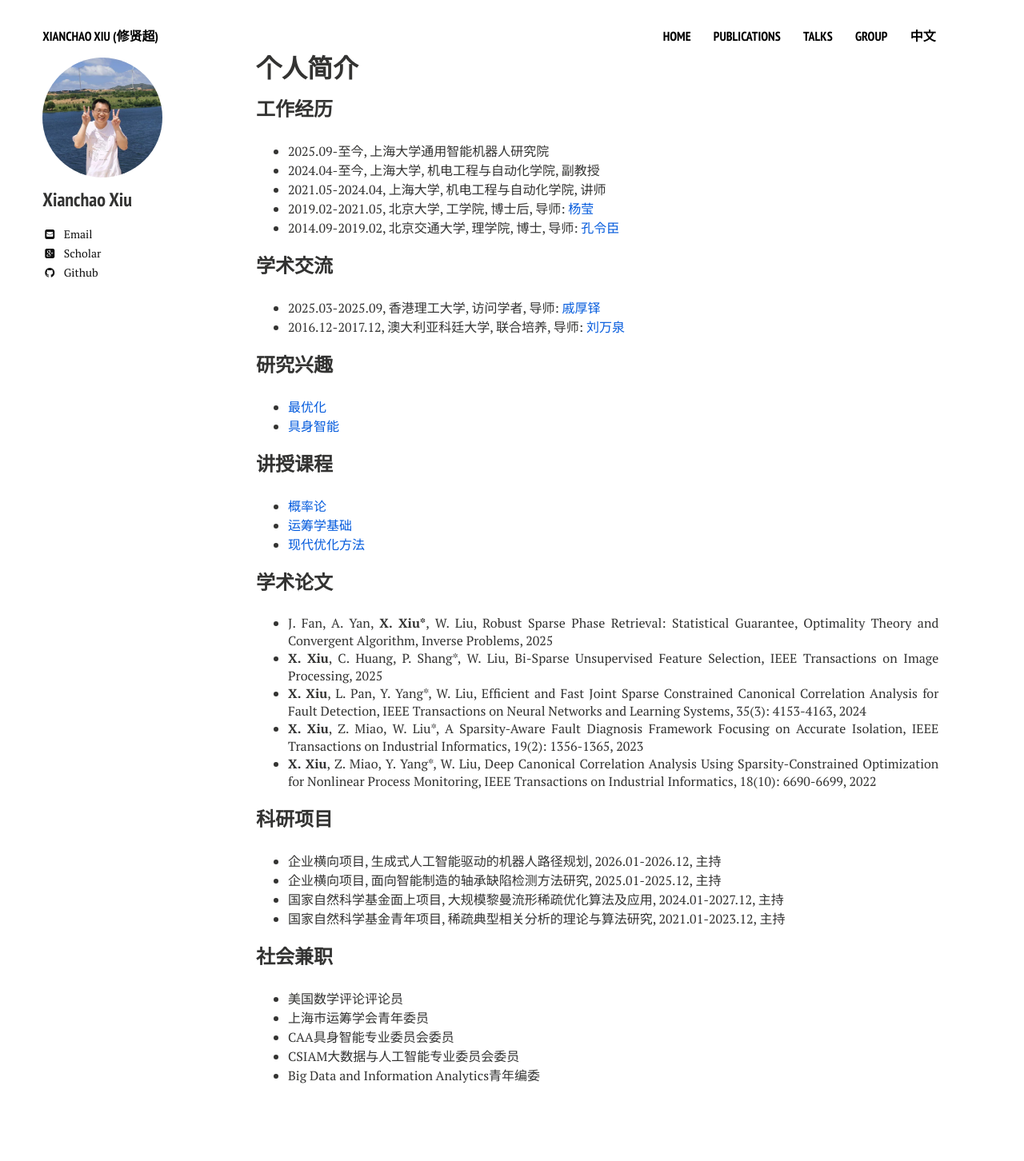
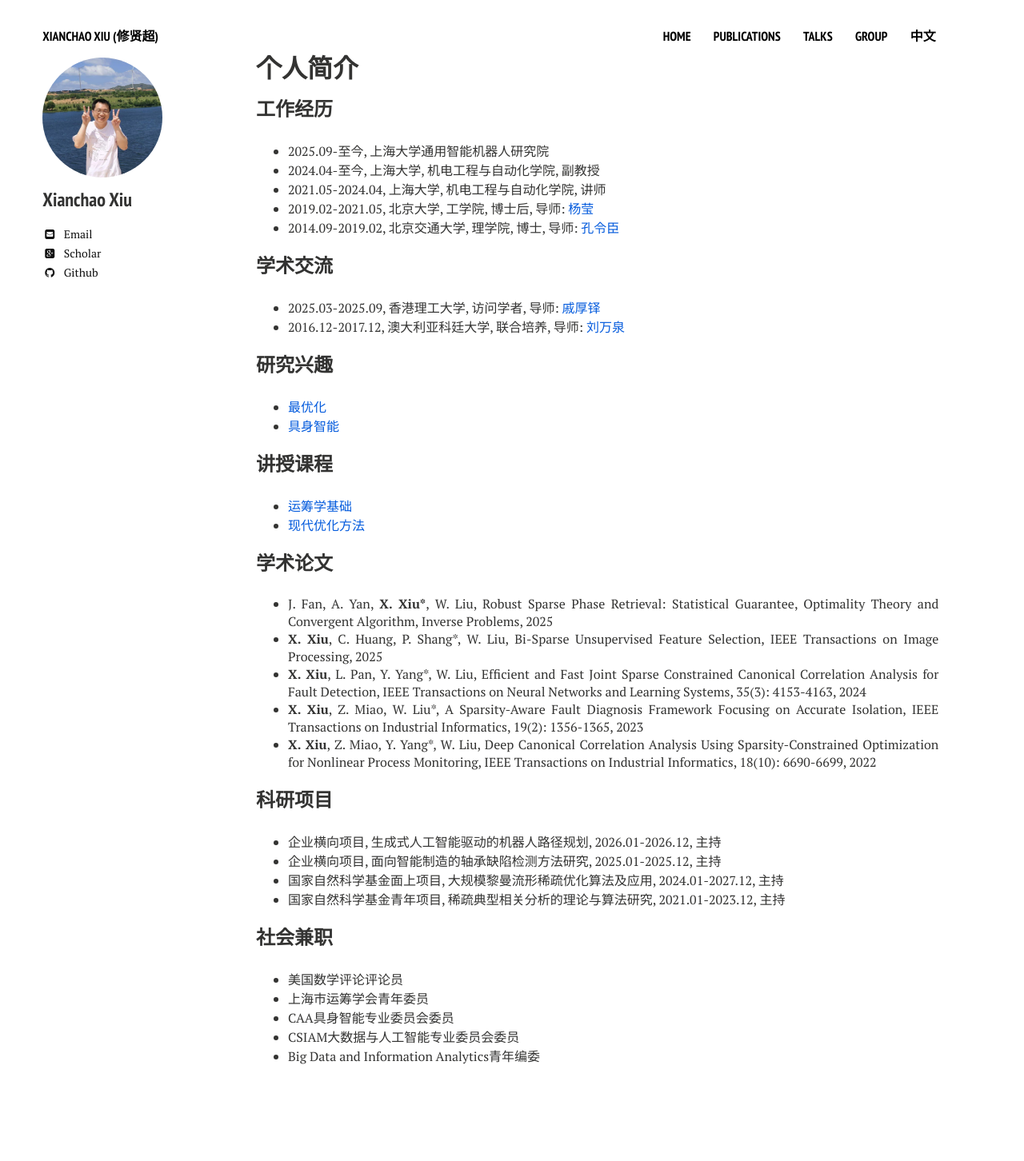
Before and after one commit to xianchaoxiu/xianchaoxiu.github.io, a Jekyll site: the page built from chinese/index.md, in a window 1280 px wide. Shown: the whole page at 80% size. Built offline with Jekyll 4.4.1, drawn with Linux system fonts in a browser that asks for light colours; nearby versions of some CDN libraries; after the commit the page ends 1428 px from its top, so only the background shows below that.

Commit message:
Update index.md

```diff
--- a/chinese/index.md
+++ b/chinese/index.md
@@ -21,12 +21,11 @@ share: false
 
 
 ### 研究兴趣
-* <a href="https://xianchaoxiu.github.io/chinese/research/OPT/" class="textlink" target="_blank"> 最优化</a><br>
+* <a href="https://xianchaoxiu.github.io/chinese/research/OPT/" class="textlink" target="_blank"> 最优化 </a><br>
 * <a href="https://xianchaoxiu.github.io/chinese/research/EAI/" class="textlink" target="_blank"> 具身智能 </a><br>
 
 
 ### 讲授课程
-* <a href="https://xianchaoxiu.github.io/chinese/course/PRO/" class="textlink" target="_blank"> 概率论 </a><br>
 * <a href="https://xianchaoxiu.github.io/chinese/course/OR/" class="textlink" target="_blank"> 运筹学基础 </a><br>
 * <a href="https://xianchaoxiu.github.io/chinese/course/OPT/" class="textlink" target="_blank"> 现代优化方法 </a><br>
 
```
